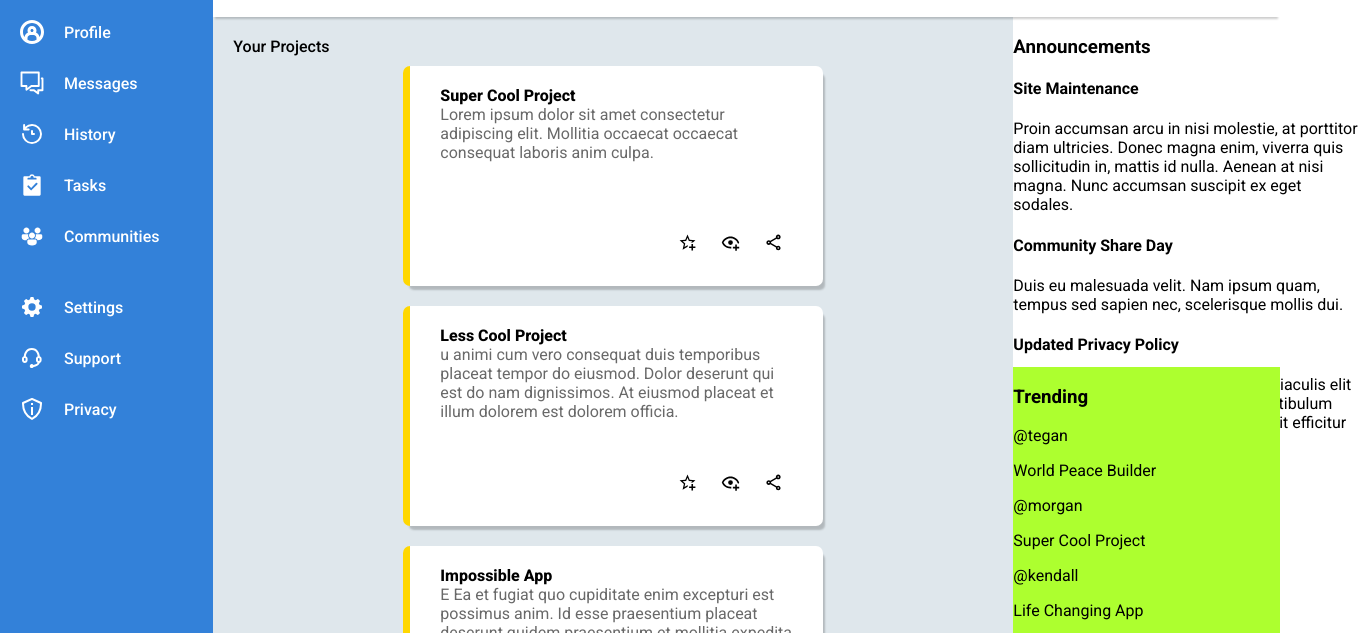
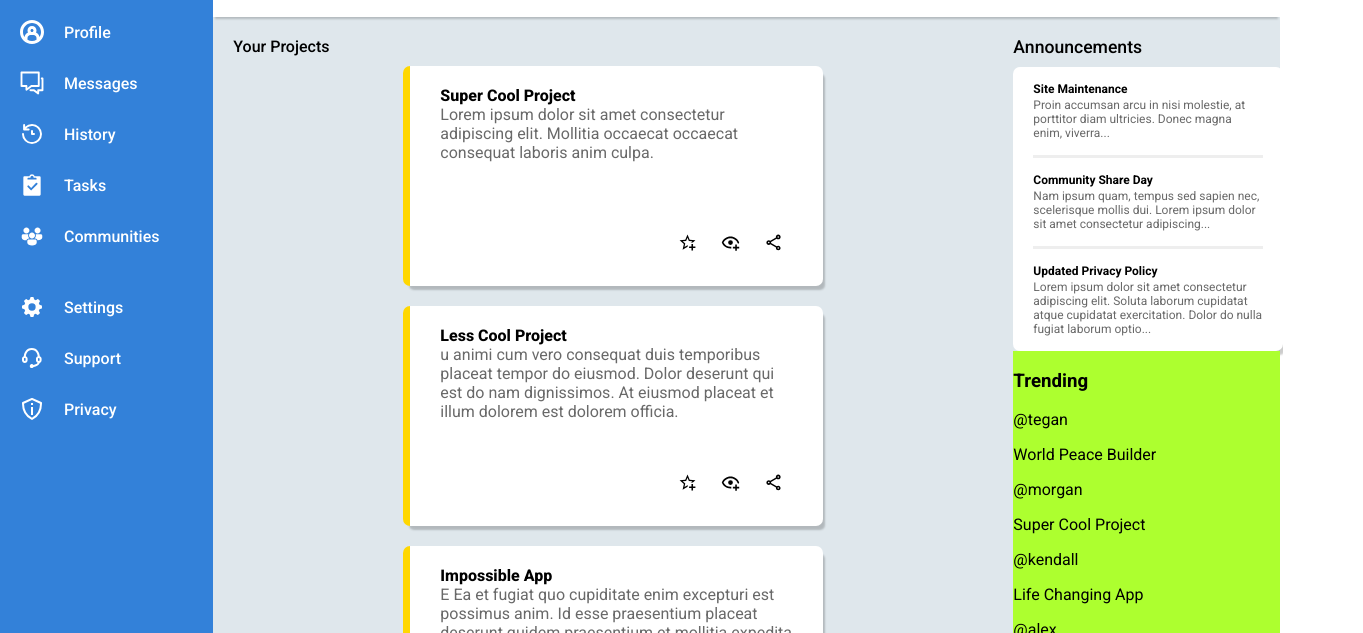
Before and after one commit to danoliver1987/admin-dashboard, a plain HTML site: page index.html in a window 1280 px wide. Shown: the part 145-778 px from the top of the page, 1363 px wide, since content can reach past the window. Drawn offline with Linux system fonts and the light colour scheme.

Commit message:
Make Announcements section layout / styling adjustments

```diff
--- a/index.html
+++ b/index.html
@@ -268,32 +268,29 @@
         </div>
 
         <div class="right-section">
+          <h3>Announcements</h3>
+
           <div class="announcements">
-            <h3>Announcements</h3>
-
             <div class="announcement-one">
               <h4>Site Maintenance</h4>
               <p>
                 Proin accumsan arcu in nisi molestie, at porttitor diam
-                ultricies. Donec magna enim, viverra quis sollicitudin in,
-                mattis id nulla. Aenean at nisi magna. Nunc accumsan suscipit ex
-                eget sodales.
+                ultricies. Donec magna enim, viverra...
               </p>
             </div>
             <div class="announcement-two">
               <h4>Community Share Day</h4>
               <p>
-                Duis eu malesuada velit. Nam ipsum quam, tempus sed sapien nec,
-                scelerisque mollis dui.
+                Nam ipsum quam, tempus sed sapien nec, scelerisque mollis dui.
+                Lorem ipsum dolor sit amet consectetur adipiscing...
               </p>
             </div>
             <div class="announcement-three">
               <h4>Updated Privacy Policy</h4>
               <p>
-                Aliquam vitae laoreet ante. Phasellus iaculis elit velit, ac
-                molestie nisi laoreet sed. Vestibulum lobortis, ex a volutpat
-                molestie, nisi elit efficitur lorem, eu pulvinar nibh nibh quis
-                leo.
+                Lorem ipsum dolor sit amet consectetur adipiscing elit. Soluta
+                laborum cupidatat atque cupidatat exercitation. Dolor do nulla
+                fugiat laborum optio...
               </p>
             </div>
           </div>
--- a/styles.css
+++ b/styles.css
@@ -231,13 +231,6 @@ button {
   color: black;
 }
 
-.announcements {
-  background-color: white;
-  box-sizing: border-box;
-  width: 350px;
-  height: 350px;
-}
-
 .right-section {
   display: flex;
   flex-direction: column;
@@ -258,3 +251,49 @@ button {
   align-self: flex-end;
   margin-top: auto;
 }
+
+.right-section > h3 {
+  margin: 20px 10px 10px 0px;
+  font-weight: 500;
+  font-size: 1.1rem;
+}
+
+.right-section {
+}
+
+.announcements {
+  background-color: white;
+  box-sizing: border-box;
+  width: 270px;
+  font-size: 0.75rem;
+  border-radius: 7px;
+  box-shadow: 4px 6px 2px -2px rgba(0, 0, 0, 0.2);
+  padding: 0px 20px 0px 20px;
+  display: flex;
+  flex-direction: column;
+}
+
+.announcement-one > p,
+.announcement-two > p,
+.announcement-three > p {
+  color: dimgrey;
+  margin: 0;
+}
+
+.announcement-one,
+.announcement-two {
+  border-bottom-style: inset;
+}
+
+.announcement-one,
+.announcement-two,
+.announcement-three {
+  padding: 15px 0;
+}
+
+.announcement-one > h4,
+.announcement-two > h4,
+.announcement-three > h4 {
+  margin: 0px;
+  padding: 0 0 2px 0;
+}
```
